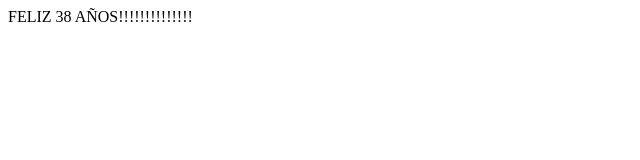
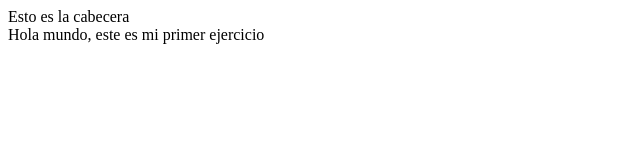
Before and after one commit to hyunseok-k/ejercicios, a plain HTML site: page index.html in a window 1280 px wide. Shown: the whole page, without its empty margins (0-640 px from the left). Drawn offline with Linux system fonts and the light colour scheme.

Commit message:
add header

```diff
--- a/index.html
+++ b/index.html
@@ -2,9 +2,10 @@
 <html lang="es">
 <head>
     <meta charset="UTF-8">
-    <title>FELIZ CUMPLEAÑOS</title>
+    <title>Document</title>
 </head>
 <body>
-    <header>FELIZ 38 AÑOS!!!!!!!!!!!!!!</header>
+    <header>Esto es la cabecera</header>
+    Hola mundo, este es mi primer ejercicio
 </body>
 </html>
```
